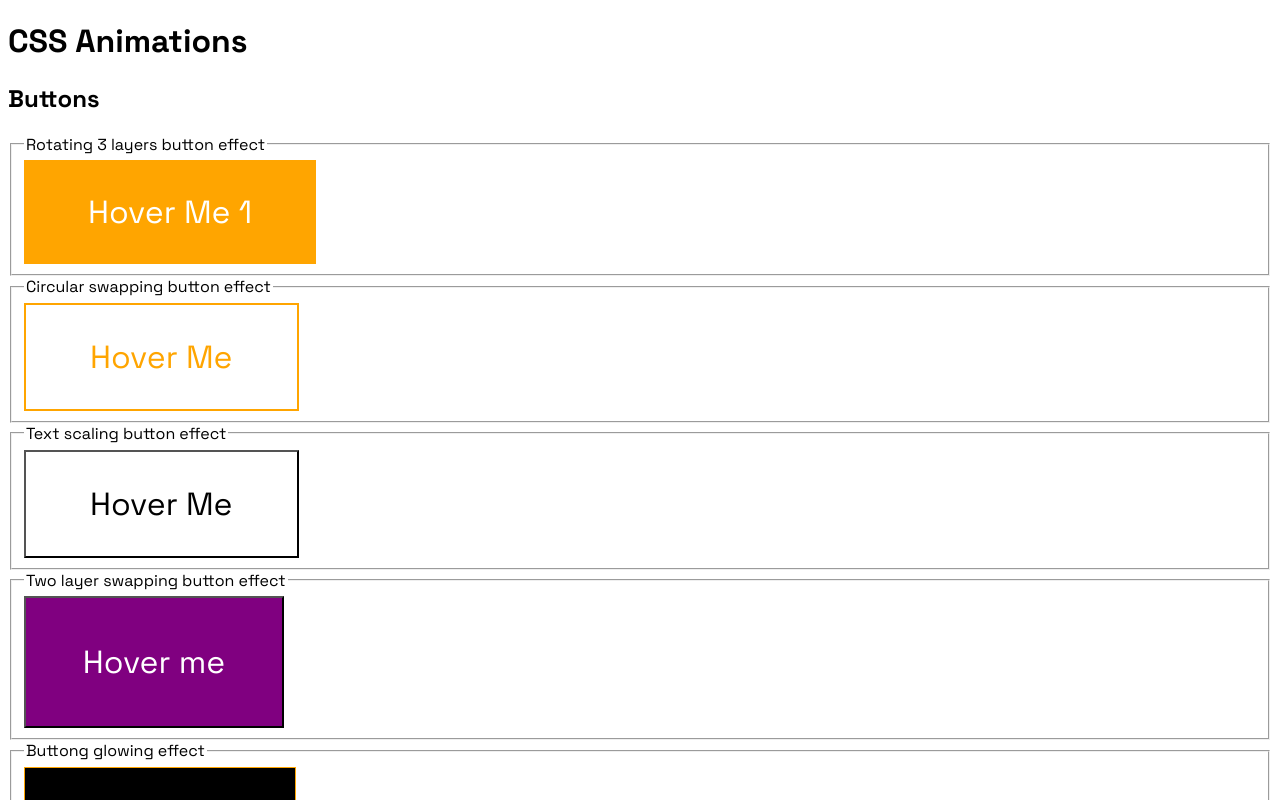
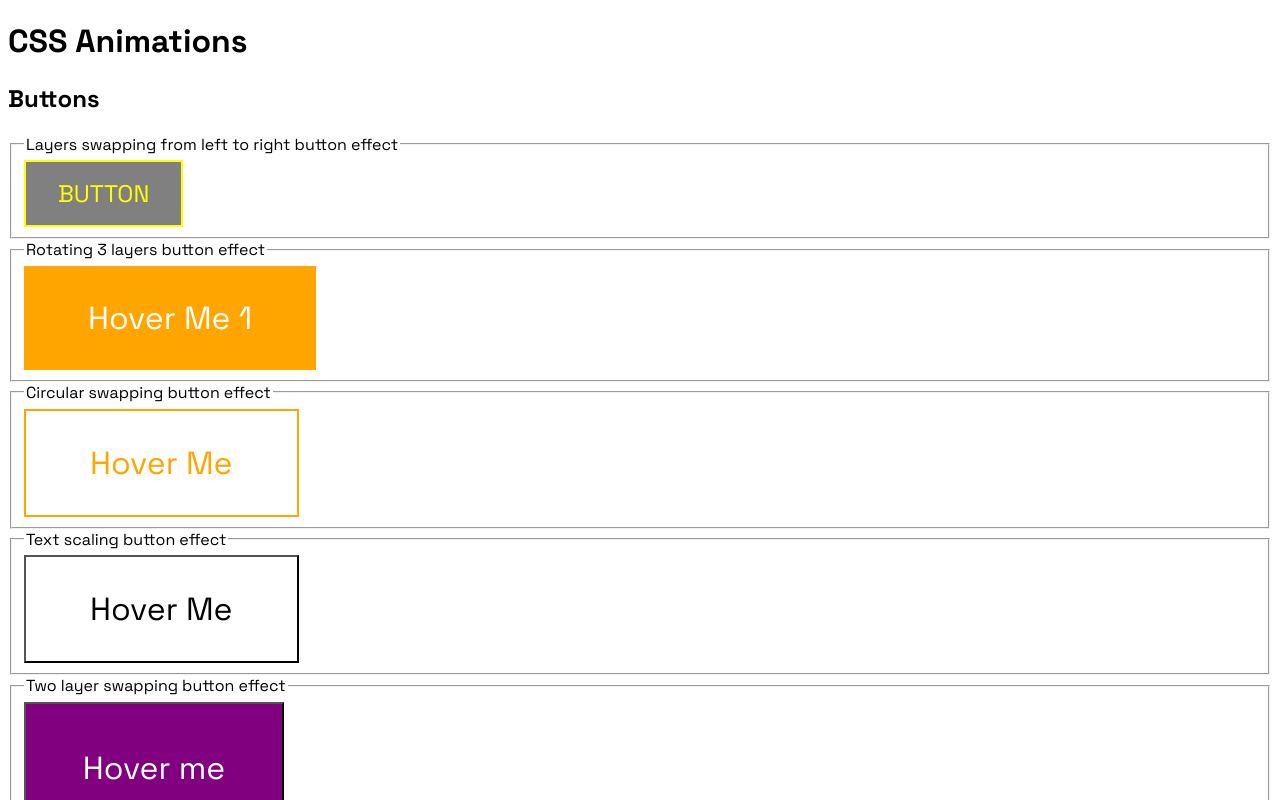
Before and after one commit to siddtheone/css-animations, a React (Create React App) app: page / in a window 1280 px wide. Shown: the top 800 px of the page. Built offline with nearby package versions, Linux system fonts and the light colour scheme.

Commit message:
Layer swapping button

```diff
--- a/src/24.js
+++ b/src/24.js
@@ -1,4 +1,5 @@
 import styled from "styled-components";
+import { pseudoFull } from "./constants";
 
 export const TwentyFour = styled.button`
   font-size: 32px;
@@ -11,14 +12,7 @@ export const TwentyFour = styled.button`
 
   &:before,
   &:after {
-    display: flex;
-    justify-content: center;
-    align-items: center;
-    width: 100%;
-    height: 100%;
-    position: absolute;
-    top: 0;
-    left: 0;
+    ${pseudoFull}
     transform-origin: top;
     transition: all 0.5s;
     transform: rotateX(270deg);
--- /dev/null
+++ b/src/25.js
@@ -0,0 +1,37 @@
+import styled from "styled-components";
+import { pseudoFull } from "./constants";
+
+export const TwentyFive = styled.button`
+  font-size: 24px;
+  padding: 1rem 2rem;
+  position: relative;
+  border: 2px solid yellow;
+  background: transparent;
+  text-transform: uppercase;
+  color: transparent;
+
+  &:before,
+  &:after {
+    ${pseudoFull}
+    content: 'button';
+    color: yellow;
+    background: gray;
+    transition: all 0.5s;
+  }
+
+  &:before {
+    opacity: 0;
+    transform: translateX(-100%) rotateY(360deg) scale(0);
+  }
+
+  &:hover {
+    &:before {
+      opacity: 1;
+      transform: translateX(0%) rotateY(0deg) scale(1);
+    }
+    &:after {
+      opacity: 0;
+      transform: translateX(100%) rotateY(360deg) scale(0);
+    }
+  }
+`;
--- a/src/App.js
+++ b/src/App.js
@@ -13,6 +13,7 @@ import { TwentyOne } from "./21";
 import { TwentyTwo } from "./22";
 import { TwentyThree } from "./23";
 import { TwentyFour } from "./24";
+import { TwentyFive } from "./25";
 import { TwoTen } from "./2.10";
 import { TwoEleven } from "./2.11";
 import { TwoSeven } from "./2.07";
@@ -28,6 +29,10 @@ export default function App() {
 
       <section>
         <h2>Buttons</h2>
+        <fieldset>
+          <legend>Layers swapping from left to right button effect</legend>
+          <TwentyFive>button</TwentyFive>
+        </fieldset>
         <fieldset>
           <legend>Rotating 3 layers button effect</legend>
           <TwentyFour>Hover Me 1</TwentyFour>
--- a/src/constants/index.js
+++ b/src/constants/index.js
@@ -1 +1,14 @@
+import { css } from "styled-components";
+
 export const ImageURL = "https://unsplash.it/g/640/425";
+
+export const pseudoFull = css`
+    position: absolute;
+    width: 100%;
+    height: 100%;
+    top: 0;
+    left: 0;
+    display: flex;
+    align-items: center;
+    justify-content: center;
+`
```
